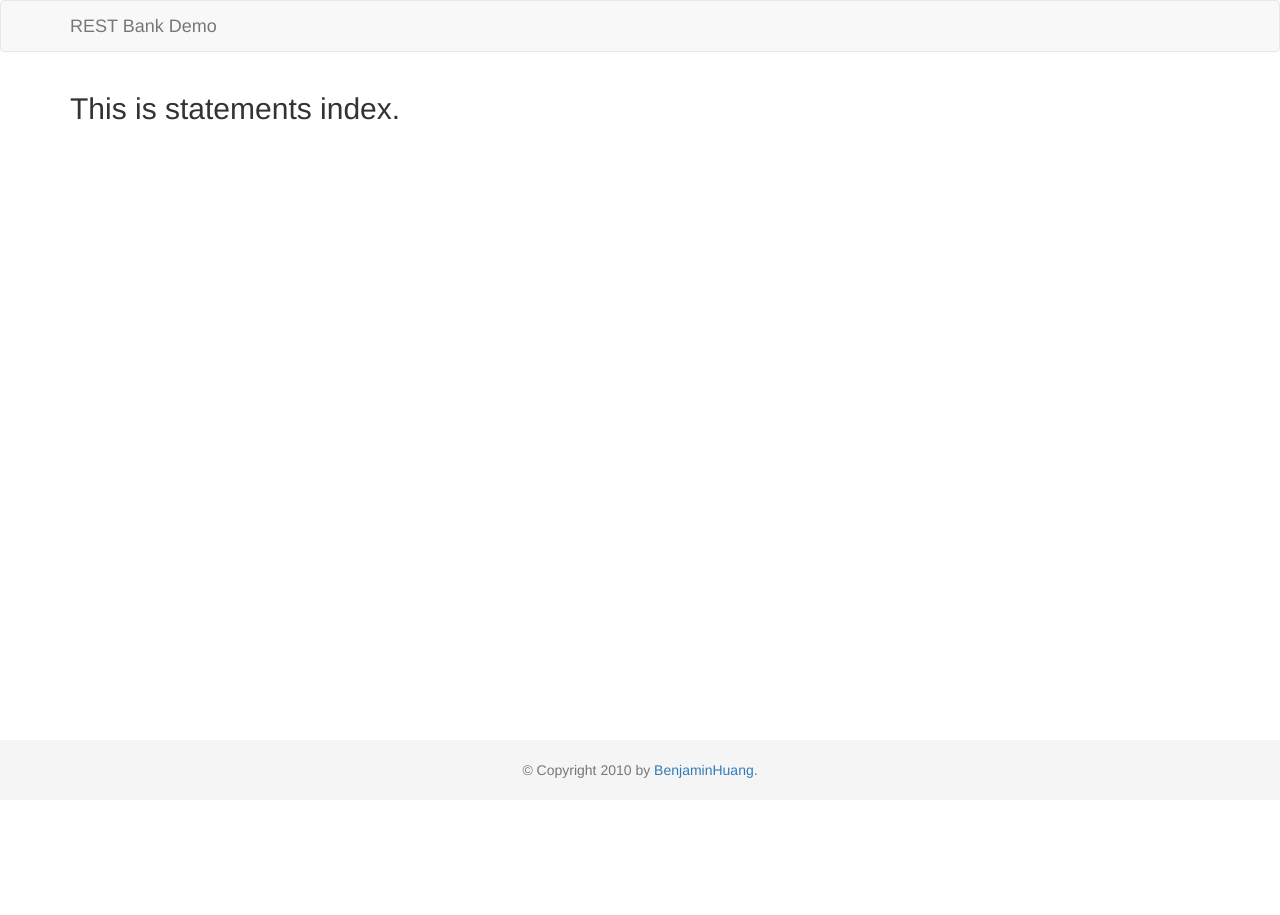
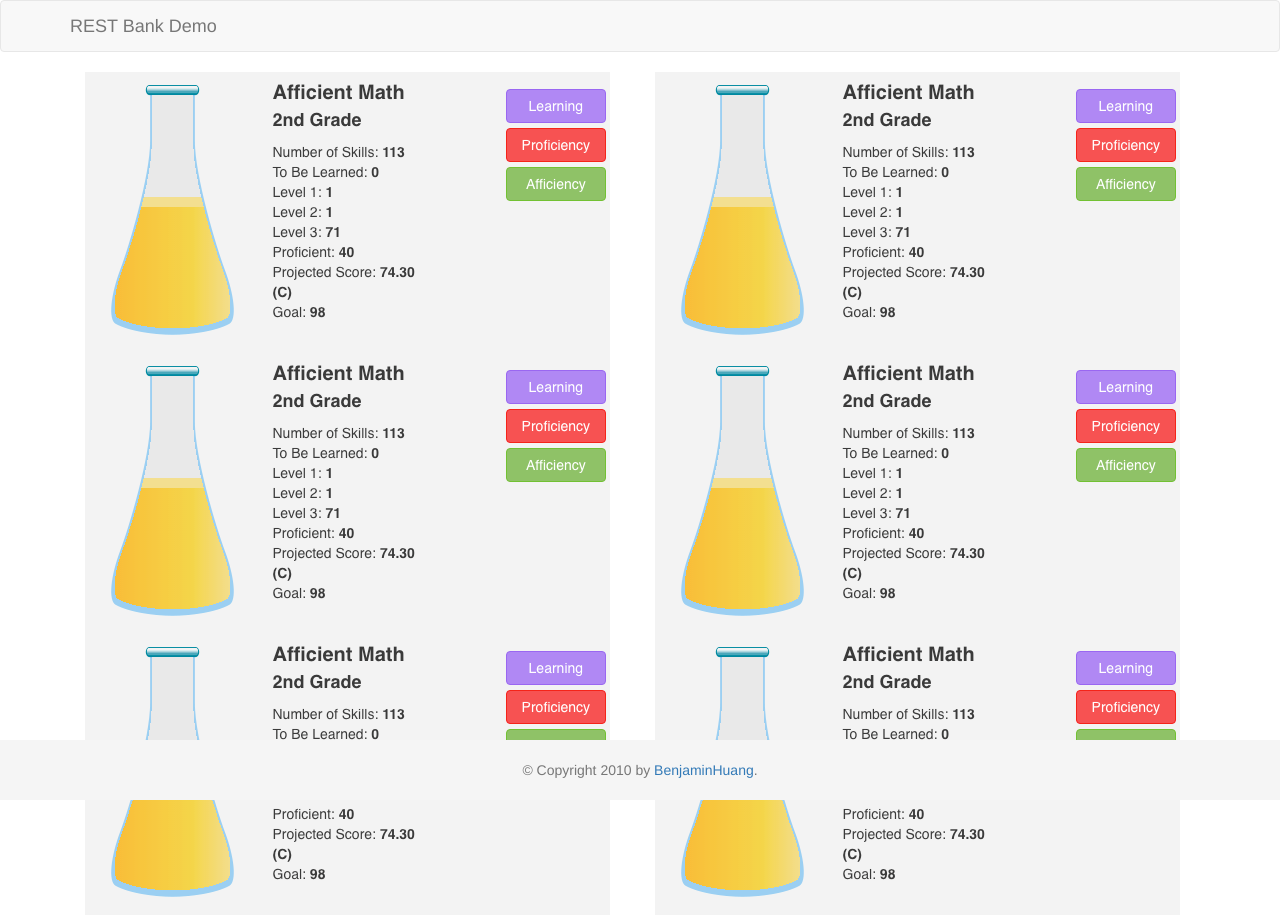
Before and after one commit to benjaminhuanghuang/rest_bank_project, a Flask app: template app/templates/statements/index.html in a window 1280 px wide. Before the commit the page ends 778 px from the top, so only its background shows below. Run offline with Flask 2, Linux system fonts and the light colour scheme; the template is opened without the code that fills it, so the values that code supplies are empty; parts of the project's set-up code (start-up, migrations or seed data) failed here and were passed over; some libraries are stand-ins or nearby versions.

Commit message:
update statements page

```diff
--- a/app/templates/statements/index.html
+++ b/app/templates/statements/index.html
@@ -1,5 +1,58 @@
 {% extends "base.html" %}
 
 {% block page_content %}
-    <h2>This is statements index.</h2>
+    <div class=" col-md-6">
+        <div class="portlet light">
+            <div class="row">
+                <div class="col-md-12">
+                    <img src="/static/image/grade_summary.png"/>
+                </div>
+            </div>
+        </div>
+    </div>
+    <div class=" col-md-6">
+        <div class="portlet light">
+            <div class="row">
+                <div class="col-md-12">
+                    <img src="/static/image/grade_summary.png"/>
+                </div>
+            </div>
+        </div>
+    </div>
+    <div class=" col-md-6">
+        <div class="portlet light">
+            <div class="row">
+                <div class="col-md-12">
+                    <img src="/static/image/grade_summary.png"/>
+                </div>
+            </div>
+        </div>
+    </div>
+    <div class=" col-md-6">
+        <div class="portlet light">
+            <div class="row">
+                <div class="col-md-12">
+                    <img src="/static/image/grade_summary.png"/>
+                </div>
+            </div>
+        </div>
+    </div>
+    <div class=" col-md-6">
+        <div class="portlet light">
+            <div class="row">
+                <div class="col-md-12">
+                    <img src="/static/image/grade_summary.png"/>
+                </div>
+            </div>
+        </div>
+    </div>
+    <div class=" col-md-6">
+        <div class="portlet light">
+            <div class="row">
+                <div class="col-md-12">
+                    <img src="/static/image/grade_summary.png"/>
+                </div>
+            </div>
+        </div>
+    </div>
 {% endblock %}
```
Also changed, not shown: app/templates/home/index.html (+19 -7 lines), app/static/image/bottle-mask-2nd.png (added), app/static/image/grade_summary.png (added).
